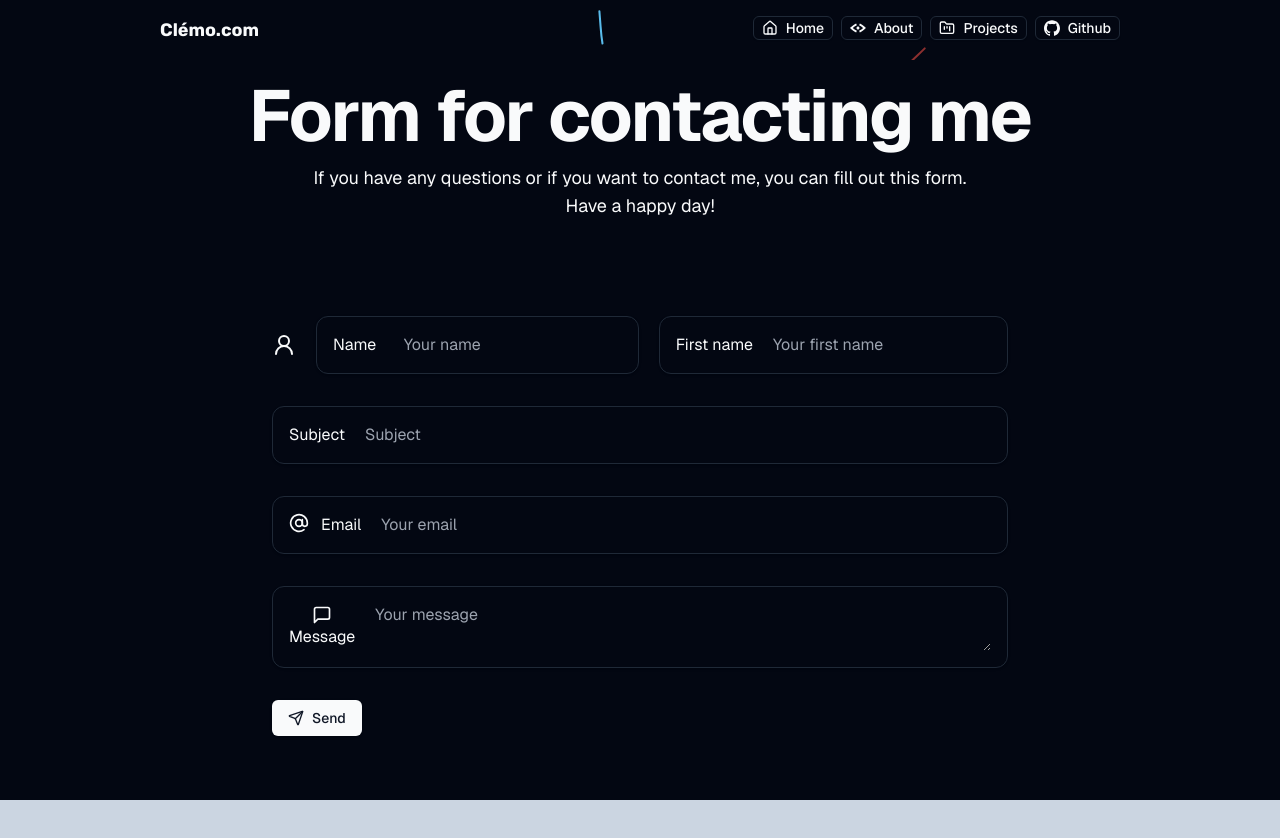
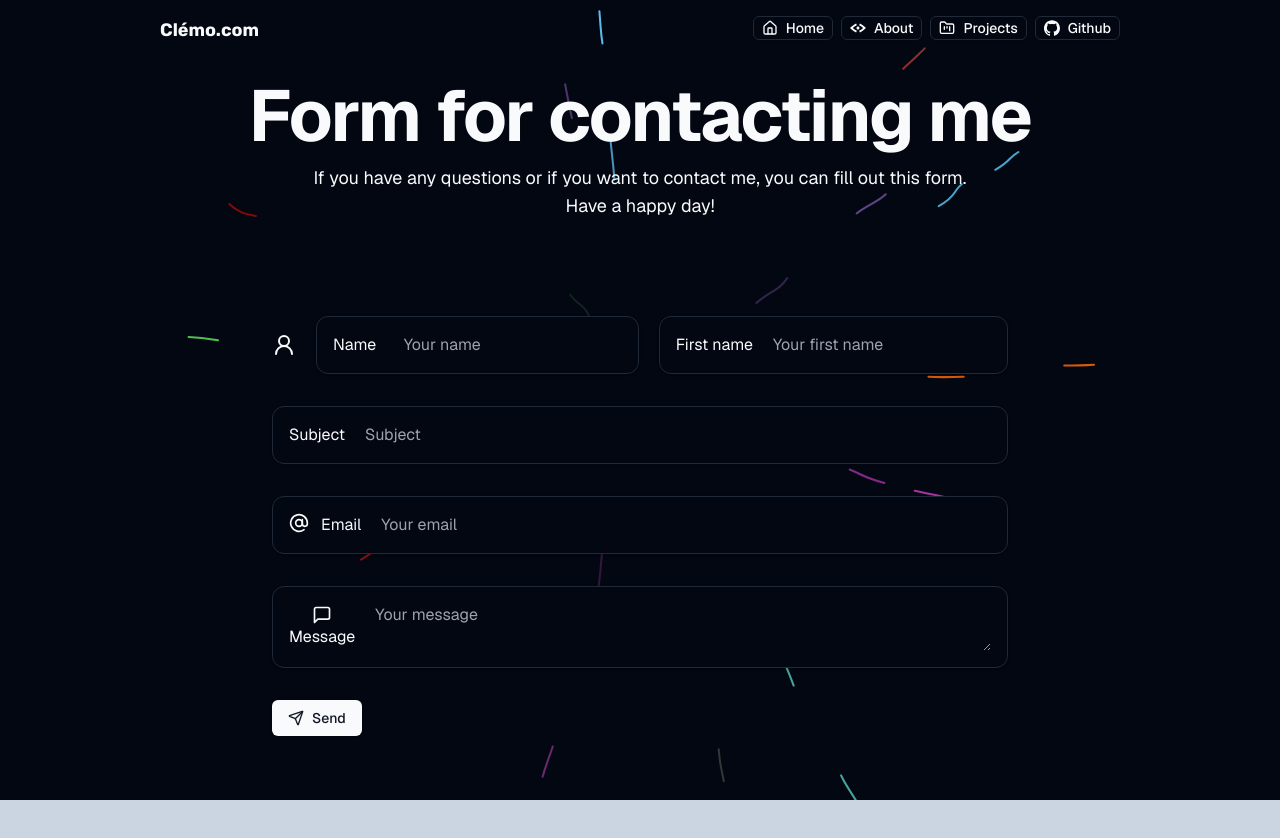
Before and after one commit to CM-exe/hostPortfolio, a Next.js app: page /contact in a window 1280 px wide. Shown: the top 838 px of the page. Built offline with nearby package versions, Linux system fonts and the light colour scheme.

Commit message:
Correction form contact

```diff
--- a/components/ui/background-lines.tsx
+++ b/components/ui/background-lines.tsx
@@ -17,7 +17,7 @@ export const BackgroundLines = ({
   return (
     <div
       className={cn(
-        "h-[20rem] md:h-screen w-full bg-background",
+        "h-[20rem] md:h-screen w-full",
         className
       )}
     >
```
